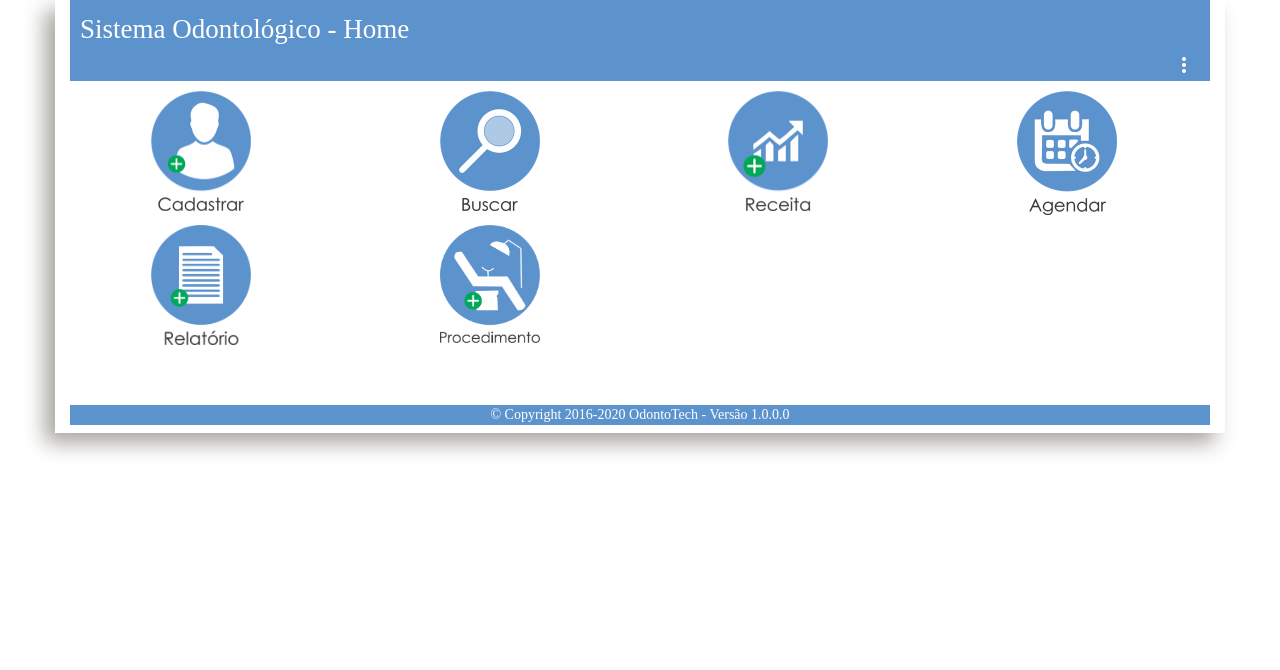
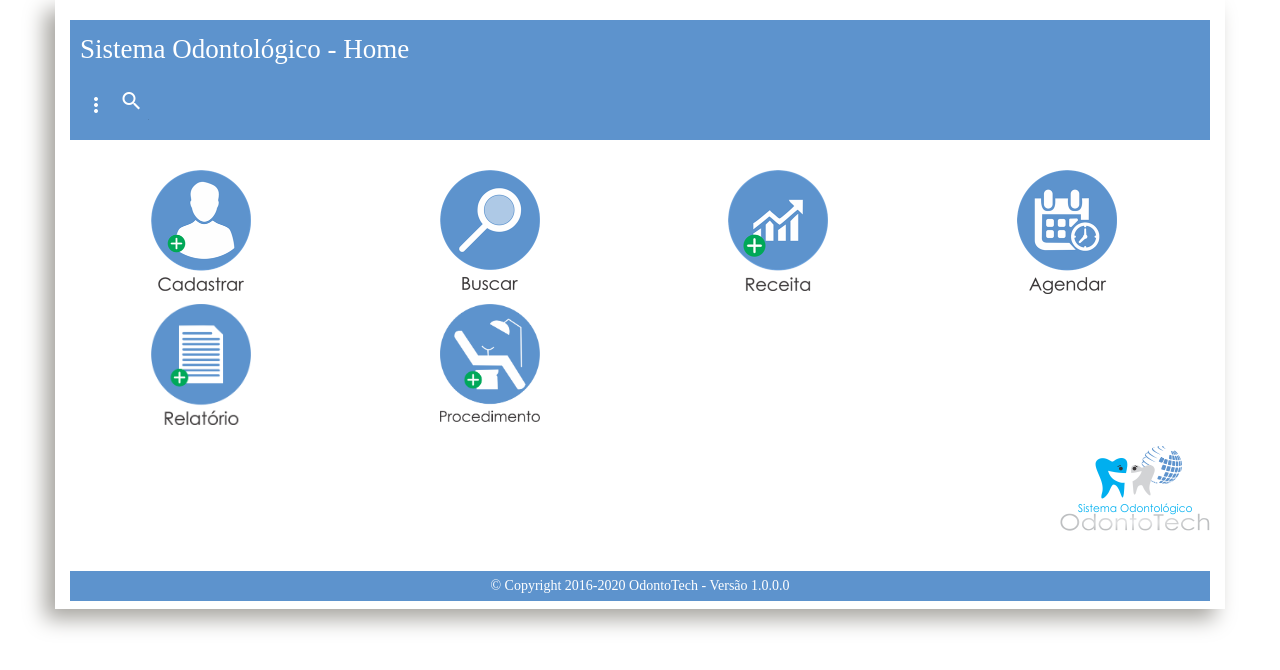
Before and after one commit to contatofabiogit/gc-OdontoTech, a PHP site: page /main-admin.html in a window 1280 px wide. Shown: the top 670 px of the page. Run offline with PHP 8.4, Linux system fonts and the light colour scheme; some libraries are stand-ins or nearby versions.

Commit message:
Modificação do arquivo main-admin html e css

```diff
--- a/OdontoTech/css/main-admin.css
+++ b/OdontoTech/css/main-admin.css
@@ -10,7 +10,7 @@
     padding-top: 10px;
 }
 
-div img {
+.cadastrar, .buscar, .receita, .agendar, .relatorio, .procedimento {
     max-width: 100px;
     padding-top: 10px;
 }
@@ -23,7 +23,7 @@ div img {
 }
 
 .logoCanto{
-
+    text-align: right;
 }
 
 .material-icons {
@@ -34,6 +34,7 @@ div img {
     background-color: #5D93CD;
     color: #FFFFFF;
     margin-bottom: 8px;
+    padding: 5px;
 }
 
 .rodape a {
--- a/OdontoTech/main-admin.html
+++ b/OdontoTech/main-admin.html
@@ -31,48 +31,63 @@
 
 <body>
     <div class="container">
+        <br>
         <div class="cabecalho">
             <div class="cabecalhoH">Sistema Odontológico - Home</div>
-            <div class="text-right">
-                <button id="demo-menu-lower-right" class="mdl-button mdl-js-button mdl-button--icon">
+            <div class="">
+
+                <!-- Left aligned menu below button -->
+                <button id="demo-menu-lower-left" class="mdl-button mdl-js-button mdl-button--icon">
                     <i class="material-icons">more_vert</i>
                 </button>
 
-                <ul class="mdl-menu mdl-menu--bottom-right mdl-js-menu mdl-js-ripple-effect" for="demo-menu-lower-right">
-                    <li class="mdl-menu__item">Configurações</li>
+                <ul class="mdl-menu mdl-menu--bottom-left mdl-js-menu mdl-js-ripple-effect" for="demo-menu-lower-left">
                     <li class="mdl-menu__item">Perfil</li>
-                    <a href="login.html"><li class="mdl-menu__item">Sair</li></a>
+                    <li class="mdl-menu__item mdl-menu__item--full-bleed-divider">Configurações</li>
+                    <li class="mdl-menu__item">Sair</li>
                 </ul>
+
+                <!-- Expandable Textfield -->
+                <div class="mdl-textfield mdl-js-textfield mdl-textfield--expandable">
+                    <label class="mdl-button mdl-js-button mdl-button--icon" for="sample6">
+                        <i class="material-icons">search</i>
+                    </label>
+                    <div class="mdl-textfield__expandable-holder">
+                        <input class="mdl-textfield__input" type="text" id="sample6">
+                        <label class="mdl-textfield__label" for="sample-expandable">Expandable Input</label>
+                    </div>
+                </div>
             </div>
         </div>
-
+        <br>
         <div class="row menus row-centered">
             <div class="col-md-3 text-center col-centered">
-                <a href="#"><img src="images/cadastrar-render.png" alt="cadastrar"></a>
+                <a href="#"><img src="images/cadastrar-render.png" class="cadastrar" alt="cadastrar"></a>
             </div>
 
             <div class="col-md-3 text-center col-centered">
-                <a href="#"><img src="images/buscar-render.png" alt="buscar"></a>
+                <a href="#"><img src="images/buscar-render.png" class="buscar" alt="buscar"></a>
             </div>
 
             <div class="col-md-3 text-center col-centered">
-                <a href="#"><img src="images/receita-render.png" alt="receita financeira"></a>
+                <a href="#"><img src="images/receita-render.png" class="receita" alt="receita financeira"></a>
             </div>
 
             <div class="col-md-3 text-center col-centered">
-                <a href="#"><img src="images/agendar-render.png" alt="relatorio"></a>
+                <a href="#"><img src="images/agendar-render.png" class="agendar" alt="relatorio"></a>
             </div>
 
             <div class="col-md-3 text-center col-centered">
-                <a href="#"><img src="images/relatorio-render.png" alt=""></a>
+                <a href="#"><img src="images/relatorio-render.png" class="relatorio" alt="relatorio"></a>
             </div>
 
             <div class="col-md-3 text-center col-centered">
-                <a href="#"><img src="images/procedimento-render.png" alt=""></a>
+                <a href="#"><img src="images/procedimento-render.png" class="procedimento" alt="procedimento"></a>
             </div>
         </div>
         <br>
-        <div class="logoCanto text-right">
+        <div class="logoCanto">
+            <img src="images/logo-render.png" alt="logo">
         </div>
         <br>
         <div class="menu">
```
